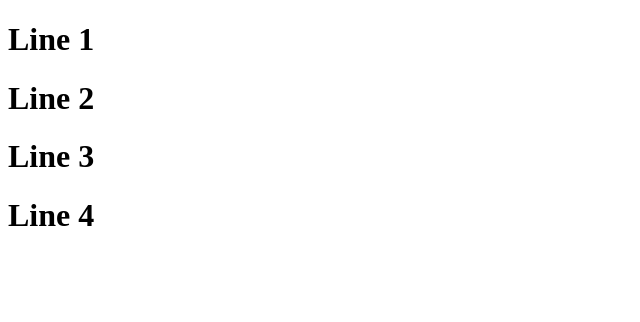
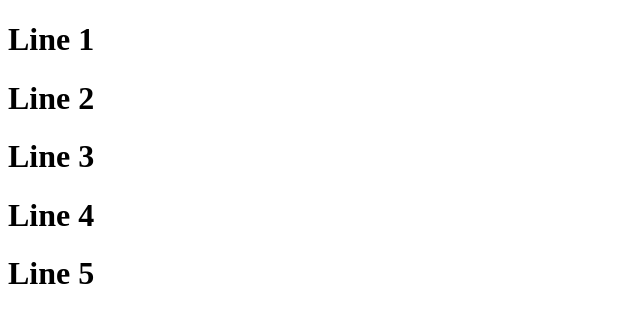
Before and after one commit to raviautomatetoday/gitrepo, a plain HTML site: page index.html in a window 1280 px wide. Shown: the whole page, without its empty margins (0-640 px from the left). Drawn offline with Linux system fonts and the light colour scheme.

Commit message:
Update index.html
Line 5

```diff
--- a/index.html
+++ b/index.html
@@ -8,6 +8,7 @@
 <h1>Line 2</h1>
 <h1>Line 3</h1>
 <h1>Line 4</h1>
+<h1>Line 5</h1>
 <body>
 </body>
 </html>
```
